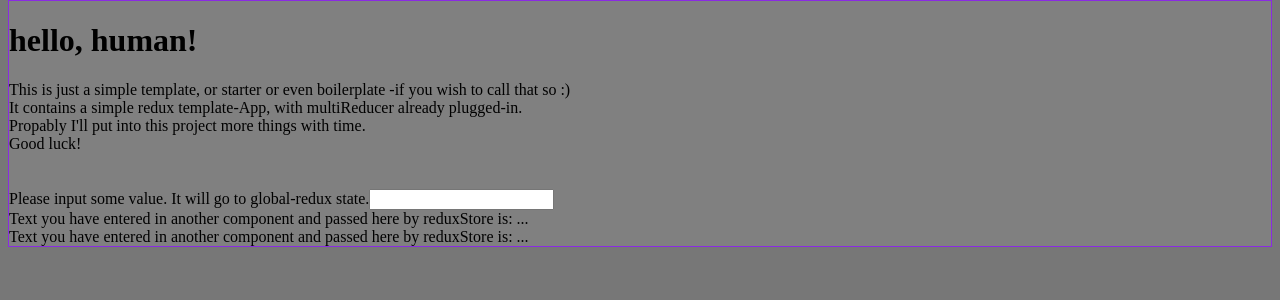
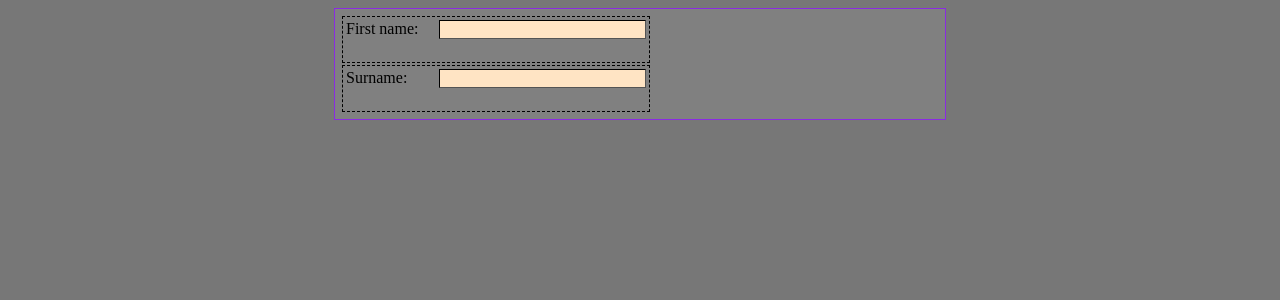
Before and after one commit to Sazar24/data-collector-FrontEndPart, a React (Vite) app: page / in a window 1280 px wide. Shown: the top 300 px of the page. Built offline with nearby package versions, Linux system fonts and the light colour scheme.

Commit message:
firsts components. Preparing validation service

```diff
--- a/src/components/App/App.jsx
+++ b/src/components/App/App.jsx
@@ -1,25 +1,14 @@
 import React from 'react';
-import { Inputter } from '../Inputter/Inputter';
+import { Inputter } from './../_example/Inputter/Inputter';
 import "./app.css"
-import Preview from '../Preview/Preview';
+import Preview from './../_example/Preview/Preview';
+import { MainForm } from '../MainForm/MainForm';
 
 export class App extends React.Component {
     render() {
         return (
             <div className="app">
-                <h1> hello, human! </h1>
-                This is just a simple template, or starter or even boilerplate -if you wish to call that so :) <br />
-                It contains a simple redux template-App, with multiReducer already plugged-in. <br />
-                Propably I'll put into this project more things with time.
-                <br />
-                Good luck!
-                <br />
-                <br />
-                <br />
-
-                <Inputter />
-                <Preview />
-                <Preview />
+                <MainForm />
             </div>
         )
     }
--- a/src/components/App/app.css
+++ b/src/components/App/app.css
@@ -1,10 +1,13 @@
 body{
     background-color: #777;
-    margin-top: 0px;
-    padding: 0px;
+    /* margin-top: 0px; */
 }
 
 .app{
+    background-color: gray;
     border: 1px solid #8a2be2;
-    background-color: gray;
+    padding: 5px;
+    margin-left: auto;
+    margin-right: auto;
+    width: 600px;
 }
--- /dev/null
+++ b/src/components/InputForm/InputForm.jsx
@@ -0,0 +1,48 @@
+import React from 'react';
+// import { changeDisplayedTextAction } from '../../../actions/exampleAction';
+import "./inputForm.css";
+import Validator from '../../services/validator/Validator';
+// import { Validator } from '../../services/validator/Validator';
+
+export class InputForm extends React.Component {
+    constructor(props) {
+        super(props);
+        this.state = {
+            text: '',
+            validationMessage: "",
+        }
+    }
+
+    handleChange(e) {
+        this.setState({
+            text: e.target.value
+        })
+    }
+
+    validateText() {
+        //validate this.state.text
+        validationMessage = Validator.validate(this.state.text, this.props.dataType);
+    }
+
+    render() {
+        return (
+            <div className="inputForm">
+                <div className="formTitle">
+                    {this.props.title}
+                </div>
+
+                <span>
+                    <input
+                        type="text"
+                        onChange={(e) => this.handleChange(e)}
+                        onBlur={() => this.validateText()}
+                    />
+
+                    <div className="validationError">
+                        {this.state.validationMessage}
+                    </div>
+                </span>
+            </div>
+        )
+    }
+}
--- /dev/null
+++ b/src/components/InputForm/inputForm.css
@@ -0,0 +1,33 @@
+.inputForm{
+    display: flex;
+    width: 300px;
+    border: 1px dashed black;
+    margin: 2px;
+    padding: 3px;
+}
+
+.formTitle{
+    width: 150px;
+}
+
+.validationError{
+    /* display: flex; */
+    text-align: center;
+
+    min-height: 20px;
+    font-family: Arial, Helvetica, sans-serif;
+    color: rgb(255, 0, 13);
+    font-style: italic;
+    font-size: 14px;
+    line-height: 150%;
+
+}
+
+input[type="text"]{
+    outline-color: black;
+    background: bisque;
+    border-width: 1px;
+    border-color: black;
+    padding-left: 14px;
+    padding-right: 14px;
+}
--- /dev/null
+++ b/src/components/MainForm/MainForm.jsx
@@ -0,0 +1,14 @@
+import React from 'react';
+import { InputForm } from '../InputForm/InputForm';
+
+
+export class MainForm extends React.Component {
+    render() {
+        return (
+            <div className="mainForm">
+                <InputForm dataType="NAME" title="First name: " />
+                <InputForm dataType="SURNAME" title="Surname: " />
+            </div>
+        )
+    }
+}
--- /dev/null
+++ b/src/components/MainForm/mainForm.css
@@ -0,0 +1,3 @@
+.mainForm{
+    display: inline-flex;
+}
--- a/src/components/Inputter/Inputter.jsx
+++ b/src/components/_example/Inputter/Inputter.jsx
@@ -1,5 +1,6 @@
 import React from 'react';
-import { changeDisplayedTextAction } from '../../actions/exampleAction';
+import { changeDisplayedTextAction } from '../../../actions/exampleAction';
+
 
 export class Inputter extends React.Component {
     constructor(props) {
@@ -21,6 +22,7 @@ export class Inputter extends React.Component {
             changeDisplayedTextAction(this.state.text);
         }
     }
+
     render() {
         return (
             <div>
--- /dev/null
+++ b/src/services/validator/Validator.js
@@ -0,0 +1,20 @@
+class ValidatorClass{
+    validate(text, dataType){
+        switch (dataType) {
+            case "NAME":
+                this.validateName(text);
+
+                break;
+
+            default:
+                break;
+        }
+    }
+
+    validateName(text){
+
+    }
+}
+
+const Validator = new ValidatorClass();
+export default Validator;
```
Also changed, not shown: src/components/_example/Inputter/inputter.css (added), src/components/_example/Preview/Preview.jsx (renamed from src/components/Preview/Preview.jsx), src/components/_example/Preview/preview.css (added), 2 other files (tests, documents, lock files or other folders).
